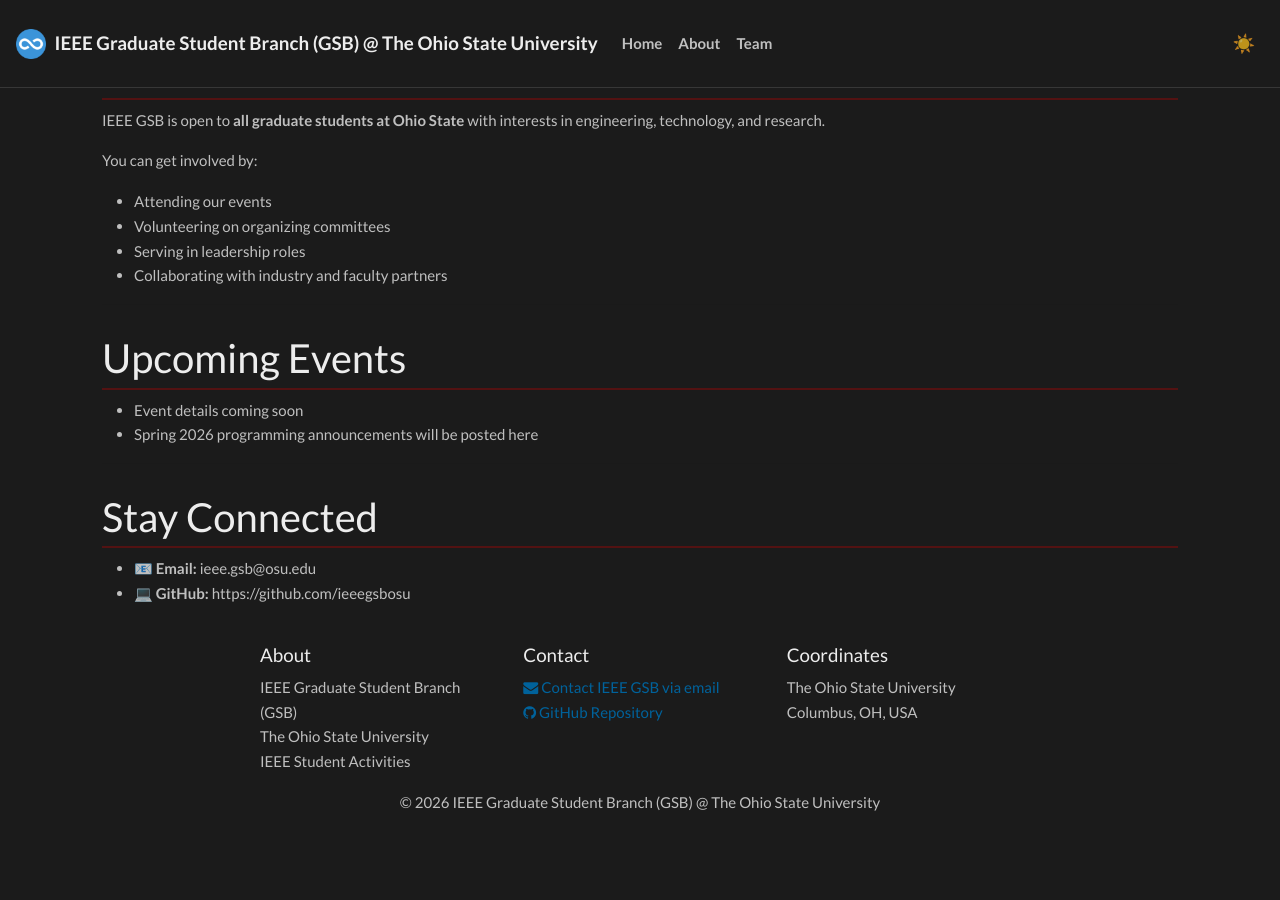
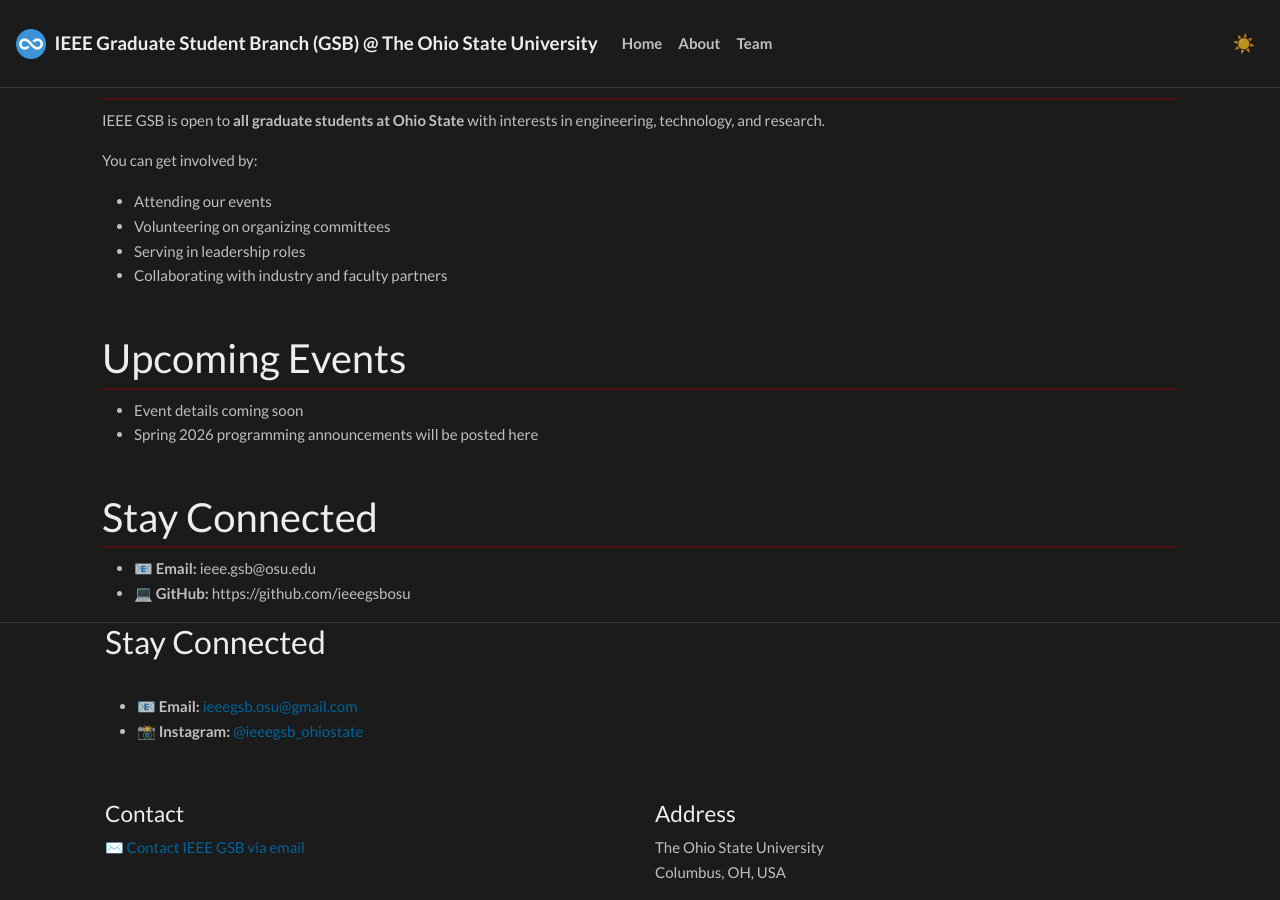
Before and after one commit to ieeegsbosu/ieeegsbosu.github.io, a Jekyll site: the page built from _pages/home.md, in a window 1280 px wide and 900 px high, scrolled down 932 px. Built offline with Jekyll 4.4.1, drawn with Linux system fonts in a browser that asks for light colours; nearby versions of some CDN libraries; a style sheet for code colours, icons or effects is not loaded; before the commit the page ends 1763 px from its top, so only the background shows below that.

Commit message:
Enhance footer with contact and social media details
Updated footer section to include contact information and social media links.

```diff
--- a/_includes/footer.html
+++ b/_includes/footer.html
@@ -1,27 +1,49 @@
-<br/>
-<section id="footer">
-<div class="container-footer">
-  <div class="panel-footer">
-	  <div class="row">
-		<div class="col-sm-4">
-		    <h5>About</h5>
-            <p>{{ site.affiliation }}</p>
-		</div>
+<footer class="footer">
+  <div class="container">
+    <div class="row">
 
-		<div class="col-sm-4">
-		    <h5>Contact</h5>
-            <p>{{ site.contact }}</p>
-		</div>
+      <!-- LEFT: Stay Connected -->
+      <div class="col-md-12">
+        <h3>Stay Connected</h3>
+        <hr>
+        <ul>
+          <li>
+            📧 <strong>Email:</strong>
+            <a href="mailto:ieeegsb.osu@gmail.com">ieeegsb.osu@gmail.com</a>
+          </li>
+          <li>
+            📸 <strong>Instagram:</strong>
+            <a href="https://www.instagram.com/ieeegsb_ohiostate/?hl=en" target="_blank">
+              @ieeegsb_ohiostate
+            </a>
+          </li>
+        </ul>
+      </div>
 
-		<div class="col-sm-4">
-		    <h5>Coordinates</h5>
-            <p>{{ site.location }}</p>
-		</div>
-	  </div>
+    </div>
 
-      <center><p>&copy {{ "now" | date: "%Y" }} {{site.title | escape }} </p></center>
-	</div>
+    <div class="row" style="margin-top:40px">
+
+      <!-- CONTACT -->
+      <div class="col-md-6">
+        <h4>Contact</h4>
+        <p>
+          <a href="mailto:ieeegsb.osu@gmail.com">
+            ✉️ Contact IEEE GSB via email
+          </a>
+        </p>
+      </div>
+
+      <!-- ADDRESS -->
+      <div class="col-md-6">
+        <h4>Address</h4>
+        <p>
+          The Ohio State University<br>
+          Columbus, OH, USA
+        </p>
+      </div>
+
+    </div>
+
   </div>
-</div>
-
-<script src="{{ "/assets/javascript/bootstrap/bootstrap.bundle.min.js" | relative_url }}"></script>
+</footer>
```
